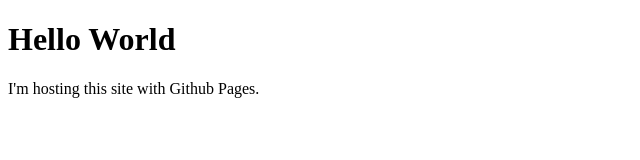
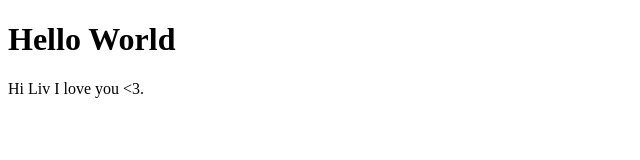
Before and after one commit to GabrielCompton/GabrielCompton.github.io, a plain HTML site: page index.html in a window 1280 px wide. Shown: the whole page, without its empty margins (0-640 px from the left). Drawn offline with Linux system fonts and the light colour scheme.

Commit message:
Update index.html

```diff
--- a/index.html
+++ b/index.html
@@ -2,6 +2,6 @@
 <html>
 <body>
 <h1>Hello World</h1>
-<p>I'm hosting this site with Github Pages.</p>
+<p>Hi Liv I love you <3.</p>
 </body>
 </html>
```
